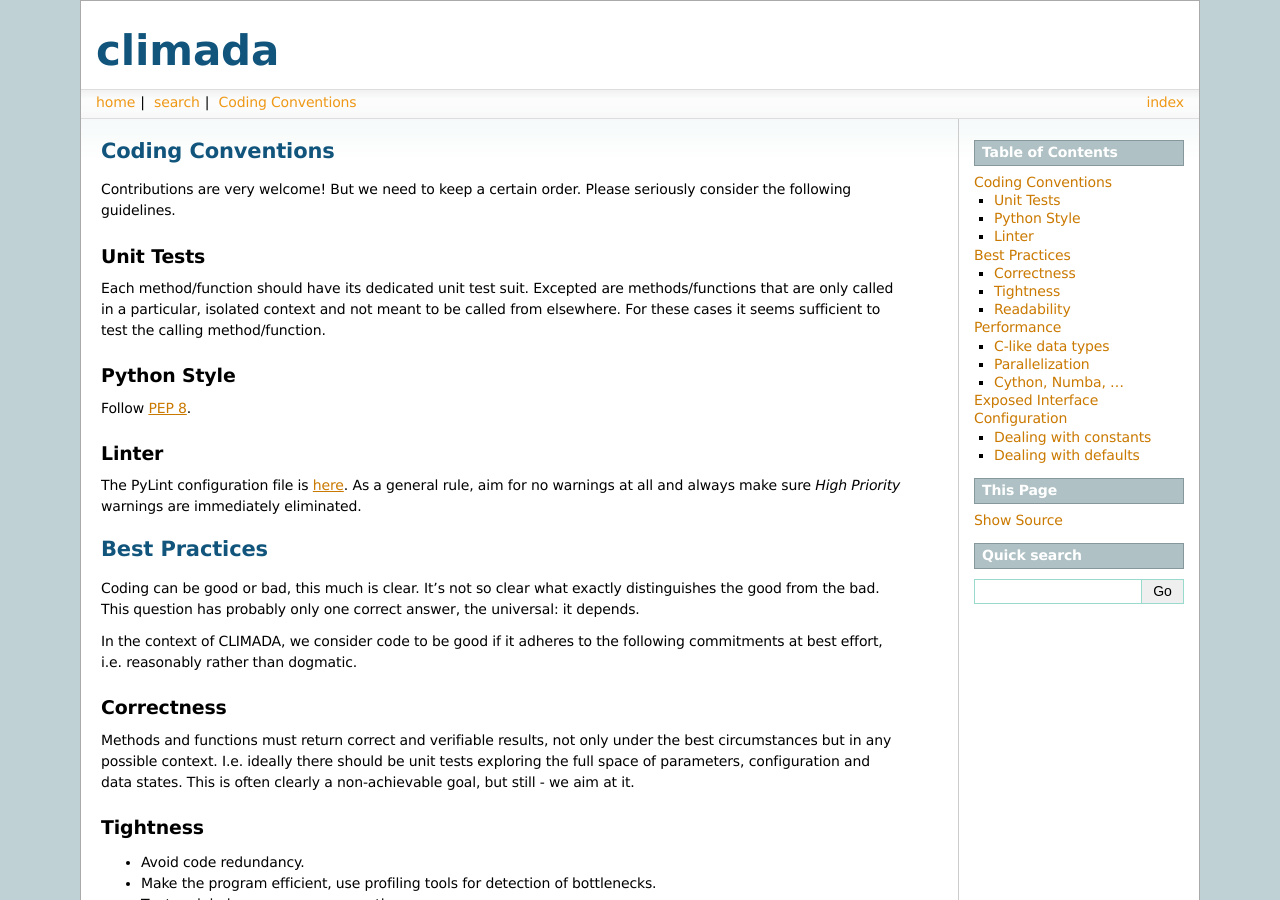
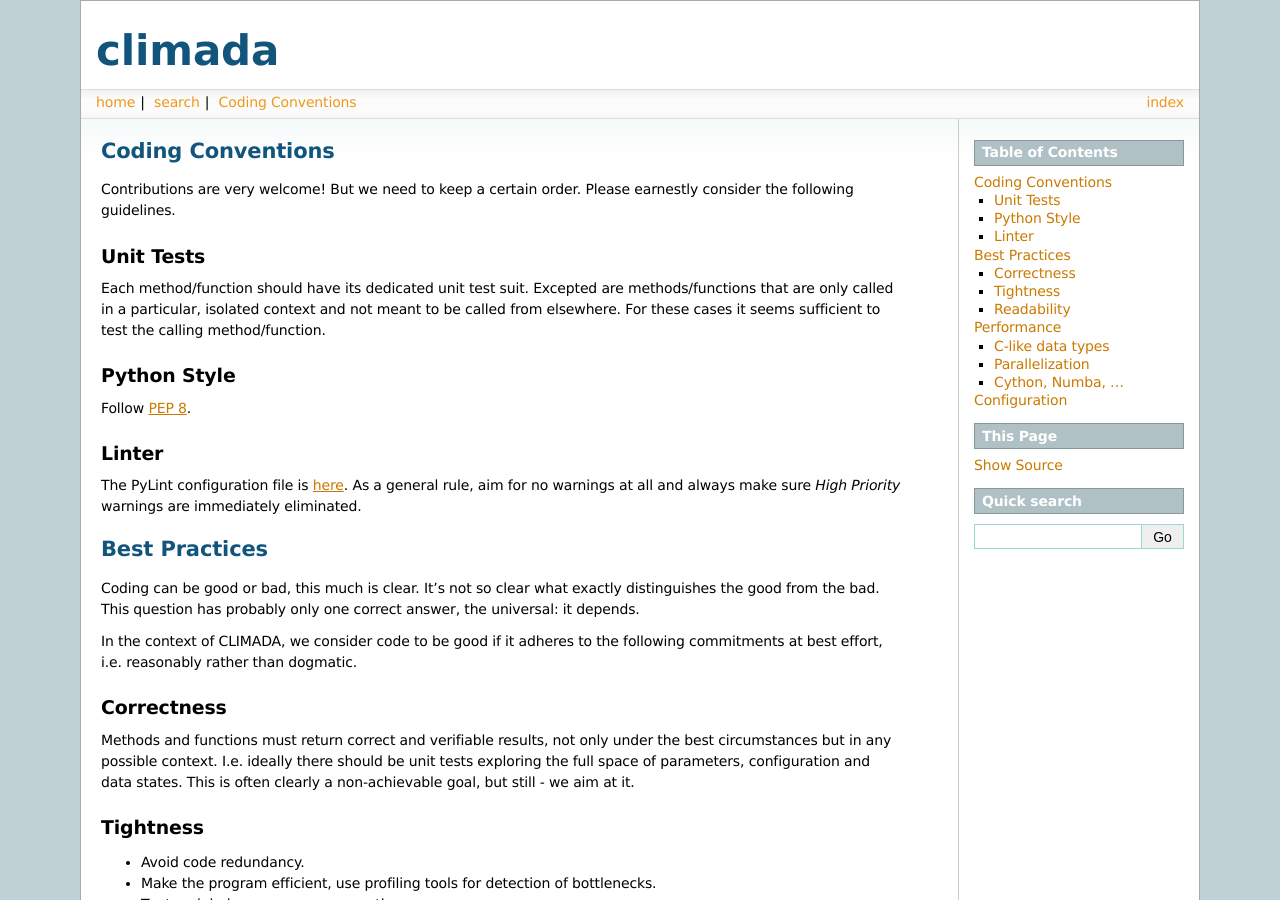
Before and after one commit to olivermarchand/climada_python, a Sphinx documentation site: the page built from doc/guide/coding_conventions.rst, in a window 1280 px wide and 900 px high. Built offline with Sphinx 7.4.7, drawn with Linux system fonts in a browser that asks for light colours; pages that are not in the unit, such as notebooks, are missing from menus; some of the changed text lies outside the part shown.

Commit message:
Update coding_conventions.rst

```diff
--- a/doc/guide/coding_conventions.rst
+++ b/doc/guide/coding_conventions.rst
@@ -3,7 +3,7 @@
 Coding Conventions
 ==================
 
-Contributions are very welcome! But we need to keep a certain order. Please seriously consider the following guidelines.
+Contributions are very welcome! But we need to keep a certain order. Please earnestly consider the following guidelines.
 
 Unit Tests
 ----------
@@ -77,16 +77,6 @@ Cython, Numba, ...
 - When using Numba, make sure to avoid Python objects as, otherwise, Numba will
   use the less efficient `object mode <https://numba.pydata.org/numba-doc/latest/glossary.html#term-object-mode>`_.
 
-Exposed Interface
-=================
-Library functions???
-
 Configuration
 =============
-Dealing with constants
-----------------------
-??? central registry?
-
-Dealing with defaults
----------------------
-???
+- URLs of external resources and locations of data directories should always be defined in the config.py file and not declared as constants.
```
